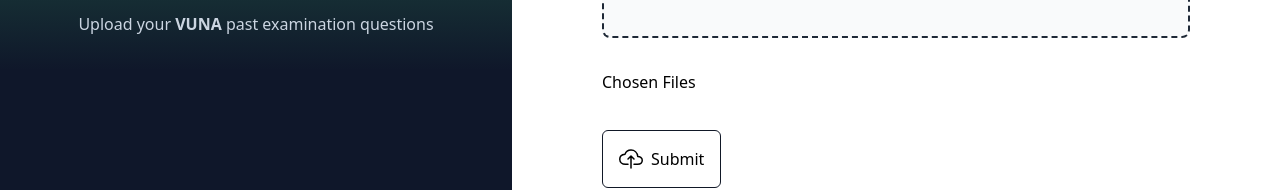
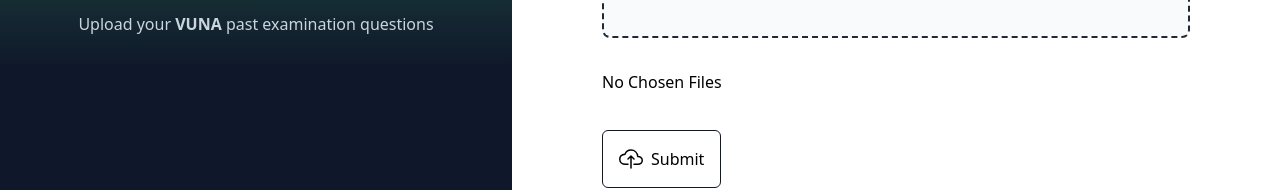
Before and after one commit to Ikenna-Iheanaetu/VunaPQ, a React (Create React App) app: page /upload in a window 1280 px wide. Shown: the part 570-760 px from the top of the page. Built offline with nearby package versions, Linux system fonts and the light colour scheme.

Commit message:
Adjusted the file list style where I added a bit more margin

```diff
--- a/src/Pages/upload.jsx
+++ b/src/Pages/upload.jsx
@@ -31,7 +31,6 @@ const Upload = () => {
         const file = event.target.files[0]
         setFiles([...files, file])
     }
-    console.log(files);
 
     return (
         <>
--- a/src/components/filelist.jsx
+++ b/src/components/filelist.jsx
@@ -5,14 +5,15 @@ const FileList = ({ files, setFiles }) => {
     const filterFiles = (filename) => {
         setFiles(files.filter(file => file.name !== filename))
     }
+    console.log(files);
 
     return (
         <>
             <ul className='flex flex-col gap-4'>
-                <h3>{files > 0 ? 'No Chosen Files' : 'Chosen Files'}</h3>
+                <h3>{files ? 'No Chosen Files' : 'Chosen Files'}</h3>
                 {files && files.map( file => (
                     <div className='flex justify-between  items-center p-4 rounded-md border-[1px] border-black' key={file.name}>
-                        <li className='inline-block whitespace-nowrap text-ellipsis overflow-hidden'>{file.name}</li>
+                        <li className='inline-block whitespace-nowrap text-ellipsis overflow-hidden pl-2'>{file.name}</li>
                         <HiOutlineTrash className='text-2xl  hover:cursor-pointer ' onClick={() => filterFiles(file.name)} />
                     </div>
                 ))}
```
